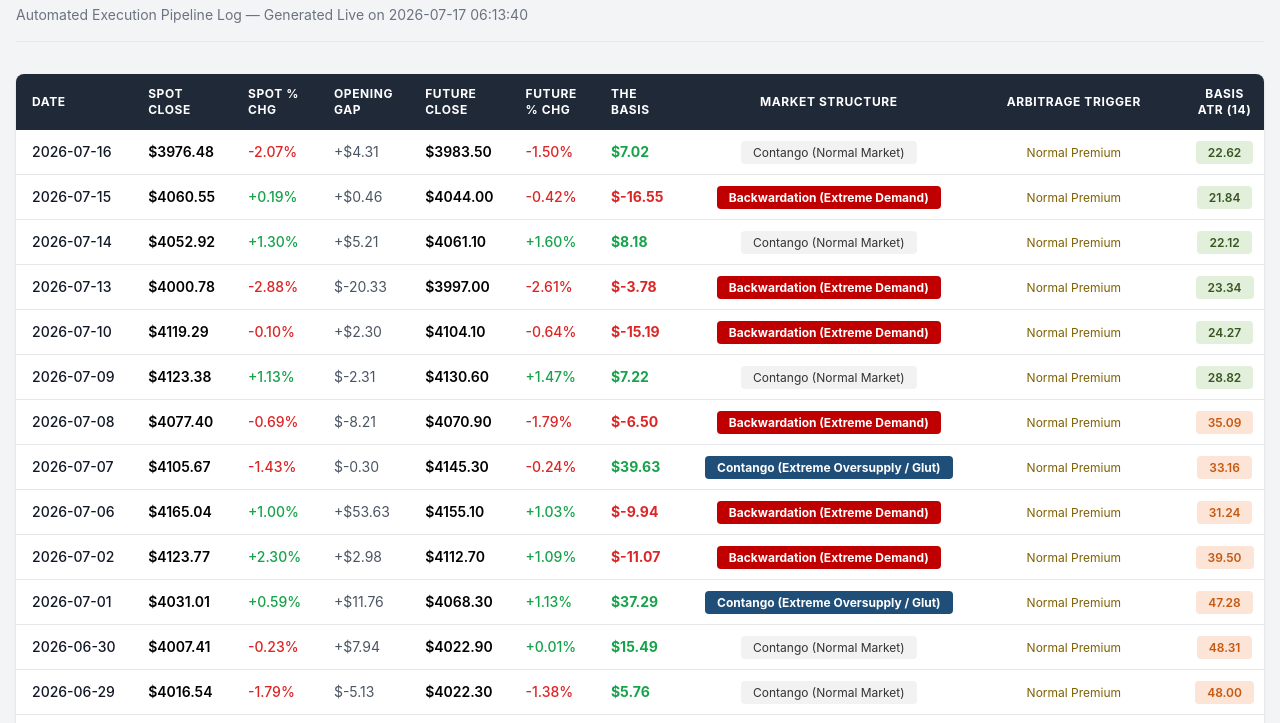
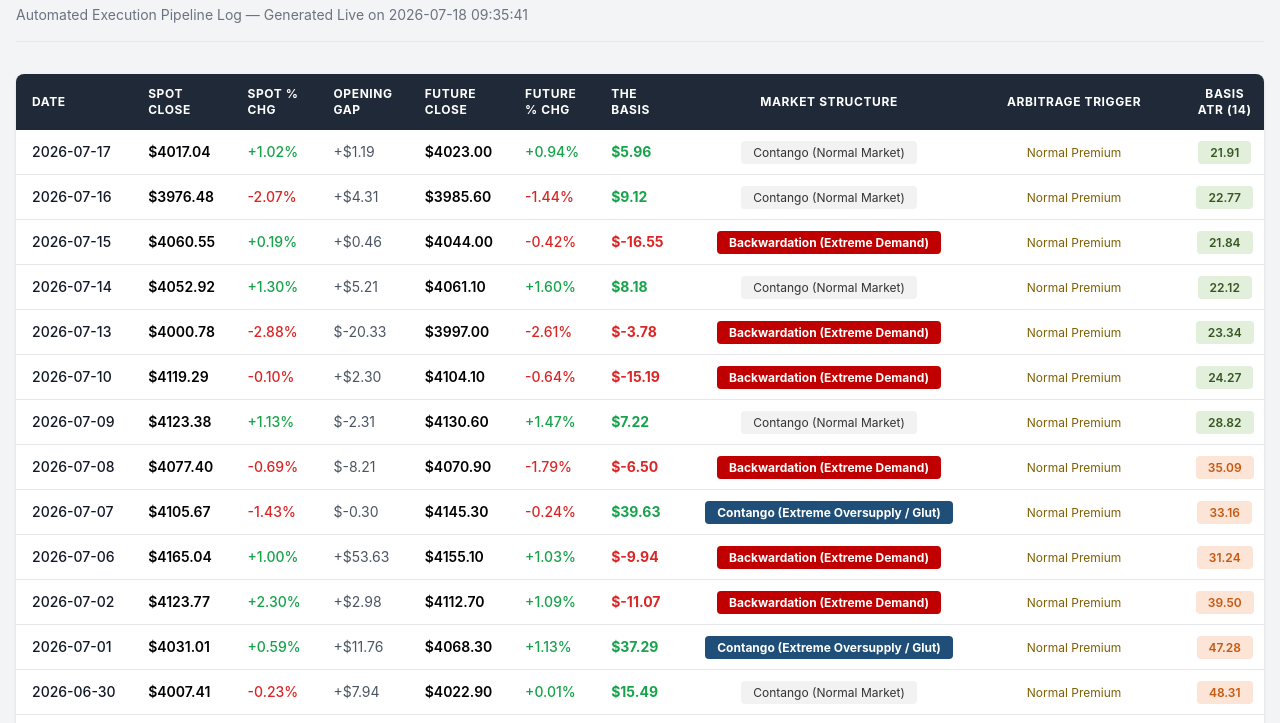
Before and after one commit to Jamesssurfer/SpotVsFutureGold, a plain HTML site: page index.html in a window 1280 px wide. Shown: the part 71-794 px from the top of the page. Drawn offline with nearby package versions, Linux system fonts and the light colour scheme.

Commit message:
Automated Web Log Sync: 2026-07-18 09:35

```diff
--- a/index.html
+++ b/index.html
@@ -15,7 +15,7 @@
         <div class="max-w-full mx-auto px-4 py-8">
             <header class="mb-8 border-b border-gray-200 pb-4">
                 <h1 class="text-3xl font-extrabold text-gray-900 tracking-tight">Gold Basis Premium & Market Structure Tracker</h1>
-                <p class="text-sm text-gray-500 mt-2">Automated Execution Pipeline Log — Generated Live on 2026-07-17 06:13:40</p>
+                <p class="text-sm text-gray-500 mt-2">Automated Execution Pipeline Log — Generated Live on 2026-07-18 09:35:41</p>
             </header>
 
             <div class="bg-white rounded-lg shadow overflow-hidden">
@@ -39,16 +39,30 @@
                         <tbody class="divide-y divide-gray-200">
 
         <tr class="hover:bg-gray-50 border-b border-gray-200 text-sm">
+            <td class="px-4 py-3 font-medium text-gray-900 whitespace-nowrap">2026-07-17</td>
+            <td class="px-4 py-3 font-semibold whitespace-nowrap">$4017.04</td>
+            <td class="px-4 py-3 font-medium whitespace-nowrap text-green-600">+1.02%</td>
+            <td class="px-4 py-3 text-gray-600 whitespace-nowrap">+$1.19</td>
+            <td class="px-4 py-3 font-semibold whitespace-nowrap">$4023.00</td>
+            <td class="px-4 py-3 font-medium whitespace-nowrap text-green-600">+0.94%</td>
+            <td class="px-4 py-3 font-bold whitespace-nowrap text-green-600">$5.96</td>
+            <td class="px-4 py-3 text-center"><span class="px-3 py-1 rounded text-xs whitespace-nowrap" style="background-color: #F2F2F2; color: #333333;">Contango (Normal Market)</span></td>
+            <td class="px-4 py-3 text-center"><span class="px-3 py-1 rounded text-xs whitespace-nowrap" style="color: #7F6000;">Normal Premium</span></td>
+            <td class="px-4 py-3 text-center"><span class="px-3 py-1 rounded text-xs font-semibold whitespace-nowrap" style="background-color: #E2EFDA; color: #375623;">21.91</span></td>
+            <td class="px-4 py-3 text-gray-500 font-medium whitespace-nowrap">Normal Trading</td>
+        </tr>
+
+        <tr class="hover:bg-gray-50 border-b border-gray-200 text-sm">
             <td class="px-4 py-3 font-medium text-gray-900 whitespace-nowrap">2026-07-16</td>
             <td class="px-4 py-3 font-semibold whitespace-nowrap">$3976.48</td>
             <td class="px-4 py-3 font-medium whitespace-nowrap text-red-600">-2.07%</td>
             <td class="px-4 py-3 text-gray-600 whitespace-nowrap">+$4.31</td>
-            <td class="px-4 py-3 font-semibold whitespace-nowrap">$3983.50</td>
-            <td class="px-4 py-3 font-medium whitespace-nowrap text-red-600">-1.50%</td>
-            <td class="px-4 py-3 font-bold whitespace-nowrap text-green-600">$7.02</td>
+            <td class="px-4 py-3 font-semibold whitespace-nowrap">$3985.60</td>
+            <td class="px-4 py-3 font-medium whitespace-nowrap text-red-600">-1.44%</td>
+            <td class="px-4 py-3 font-bold whitespace-nowrap text-green-600">$9.12</td>
             <td class="px-4 py-3 text-center"><span class="px-3 py-1 rounded text-xs whitespace-nowrap" style="background-color: #F2F2F2; color: #333333;">Contango (Normal Market)</span></td>
             <td class="px-4 py-3 text-center"><span class="px-3 py-1 rounded text-xs whitespace-nowrap" style="color: #7F6000;">Normal Premium</span></td>
-            <td class="px-4 py-3 text-center"><span class="px-3 py-1 rounded text-xs font-semibold whitespace-nowrap" style="background-color: #E2EFDA; color: #375623;">22.62</span></td>
+            <td class="px-4 py-3 text-center"><span class="px-3 py-1 rounded text-xs font-semibold whitespace-nowrap" style="background-color: #E2EFDA; color: #375623;">22.77</span></td>
             <td class="px-4 py-3 text-gray-500 font-medium whitespace-nowrap">Normal Trading</td>
         </tr>
 
@@ -444,20 +458,6 @@
             <td class="px-4 py-3 text-gray-500 font-medium whitespace-nowrap">Normal Trading</td>
         </tr>
 
-        <tr class="hover:bg-gray-50 border-b border-gray-200 text-sm">
-            <td class="px-4 py-3 font-medium text-gray-900 whitespace-nowrap">2026-06-03</td>
-            <td class="px-4 py-3 font-semibold whitespace-nowrap">$4434.30</td>
-            <td class="px-4 py-3 font-medium whitespace-nowrap text-red-600">-1.19%</td>
-            <td class="px-4 py-3 text-gray-600 whitespace-nowrap">+$3.39</td>
-            <td class="px-4 py-3 font-semibold whitespace-nowrap">$4436.70</td>
-            <td class="px-4 py-3 font-medium whitespace-nowrap text-red-600">-1.17%</td>
-            <td class="px-4 py-3 font-bold whitespace-nowrap text-green-600">$2.40</td>
-            <td class="px-4 py-3 text-center"><span class="px-3 py-1 rounded text-xs whitespace-nowrap" style="background-color: #F2F2F2; color: #333333;">Contango (Normal Market)</span></td>
-            <td class="px-4 py-3 text-center"><span class="px-3 py-1 rounded text-xs whitespace-nowrap" style="color: #7F6000;">Normal Premium</span></td>
-            <td class="px-4 py-3 text-center"><span class="px-3 py-1 rounded text-xs font-semibold whitespace-nowrap" style="background-color: #E2EFDA; color: #375623;">17.59</span></td>
-            <td class="px-4 py-3 text-gray-500 font-medium whitespace-nowrap">Normal Trading</td>
-        </tr>
-
                         </tbody>
                     </table>
                 </div>
```
